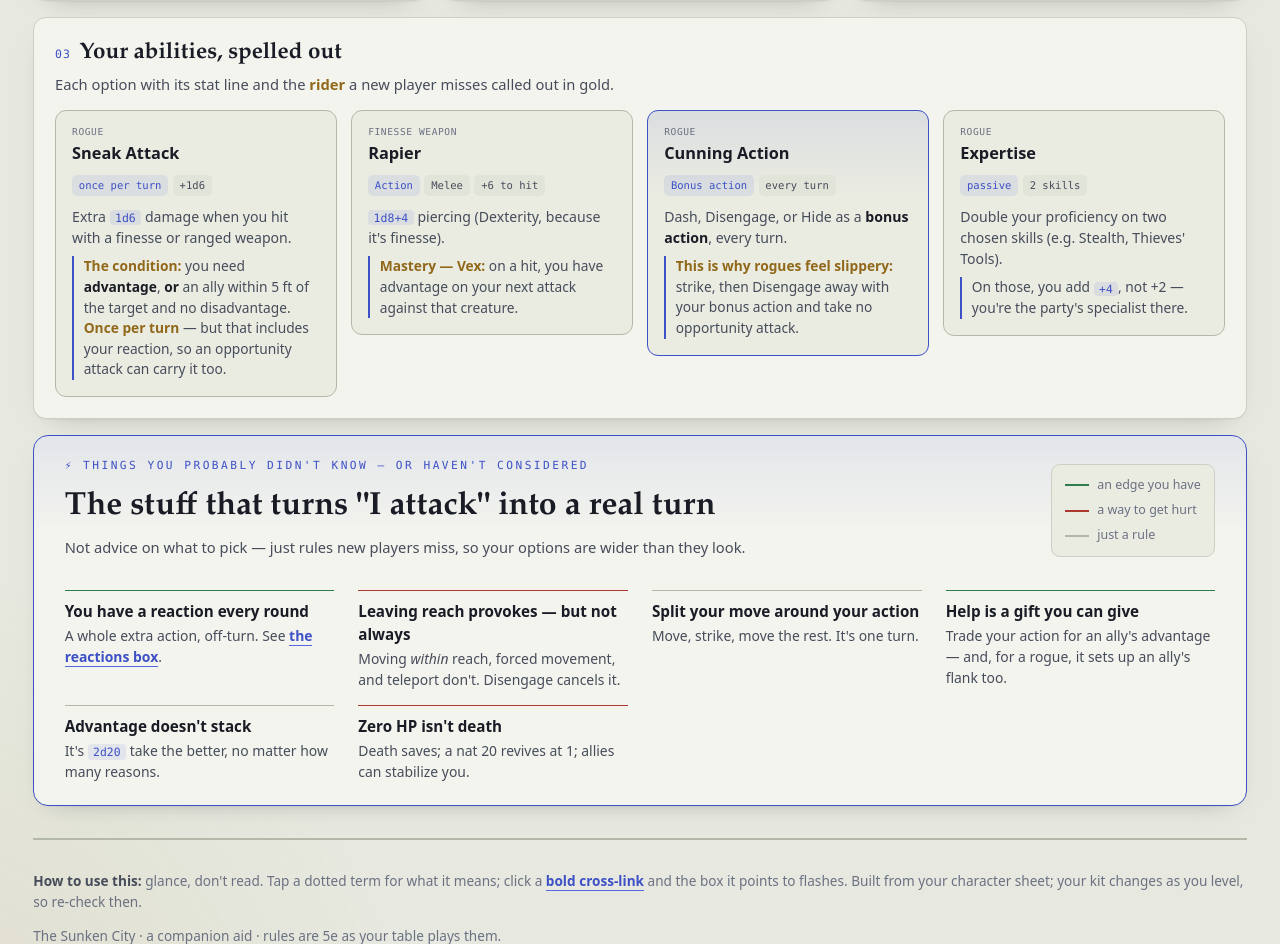
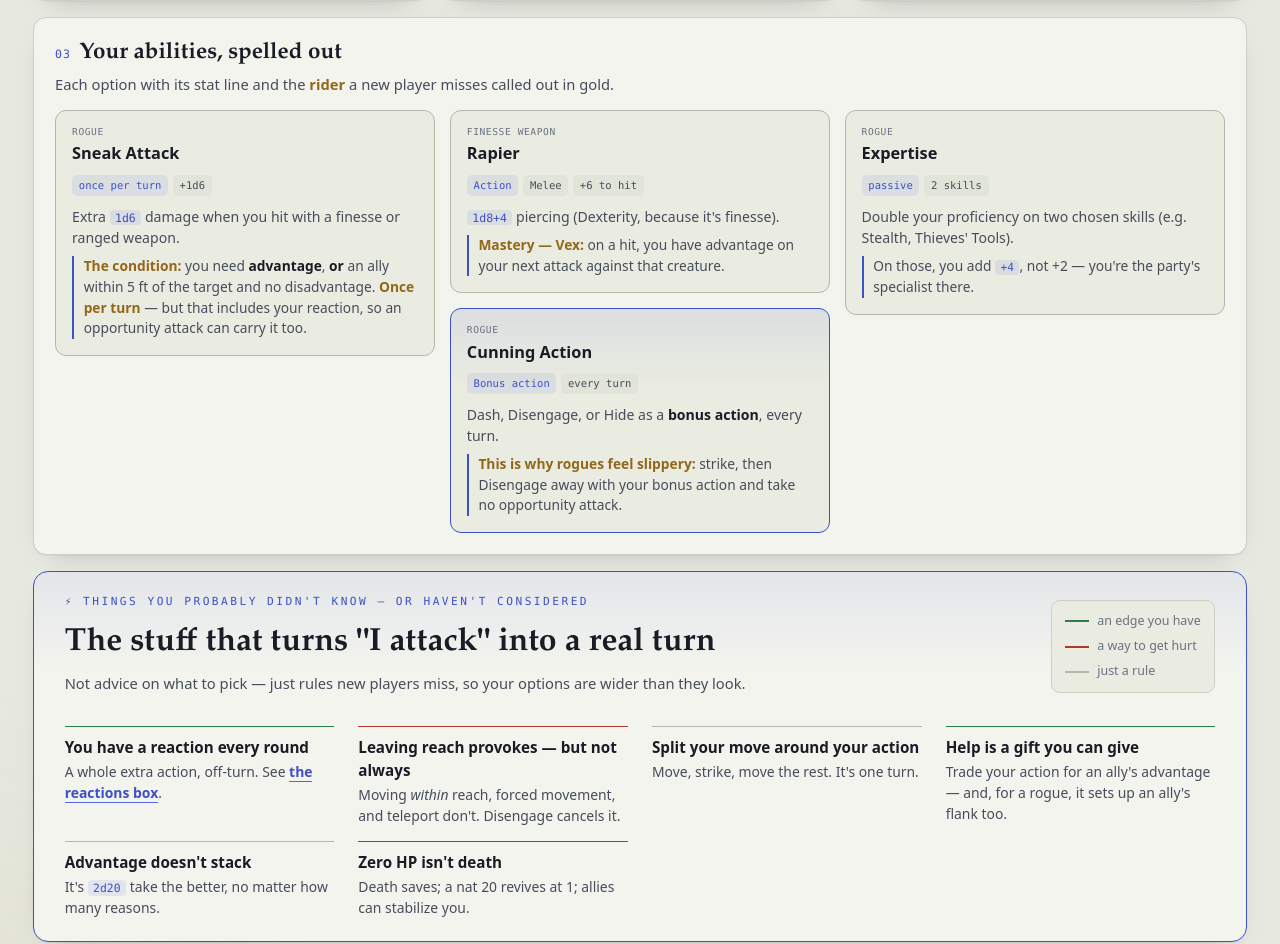
Before and after one commit to tohuw/eddic, a Python web app: template modules/companion/templates/learners-primer.skeleton.html in a window 1280 px wide; the page is wider, and only the part inside the window is pictured. Shown: the part 1082-2026 px from the top of that part. Run offline with Jinja, Linux system fonts and the light colour scheme; the template is opened without the code that fills it, so the values that code supplies are empty.

Commit message:
companion: primer skeleton — rem-based ability column width
Column width was px-fixed while the root font scales on large viewports,
squeezing lines. 21rem tracks the font steps.

Co-Authored-By: Claude Fable 5 <noreply@anthropic.com>

```diff
--- a/modules/companion/templates/learners-primer.skeleton.html
+++ b/modules/companion/templates/learners-primer.skeleton.html
@@ -112,7 +112,7 @@
   details.more summary::before{content:"▸ "}
   details.more[open] summary::before{content:"▾ "}
   details.more p{font-size:.9rem;color:var(--ink-soft);margin:.55rem 0 0}
-  .abilities{columns:268px;column-gap:.9rem}
+  .abilities{columns:21rem;column-gap:.9rem}
   .ab{border:1px solid var(--line-strong);border-radius:11px;background:var(--panel-2);padding:.9rem 1rem 1rem;break-inside:avoid;margin-bottom:.9rem}
   .ab.react{border-color:var(--accent);background:linear-gradient(180deg,var(--accent-wash),transparent 34%),var(--panel-2)}
   .ab-top{display:flex;flex-direction:column-reverse;align-items:flex-start;gap:.12rem}
```
